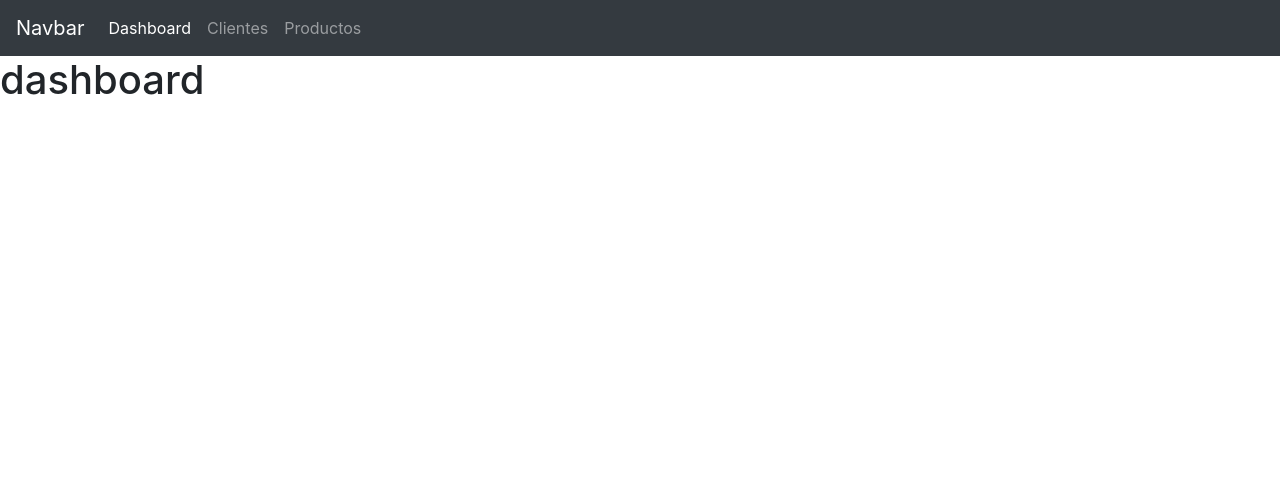
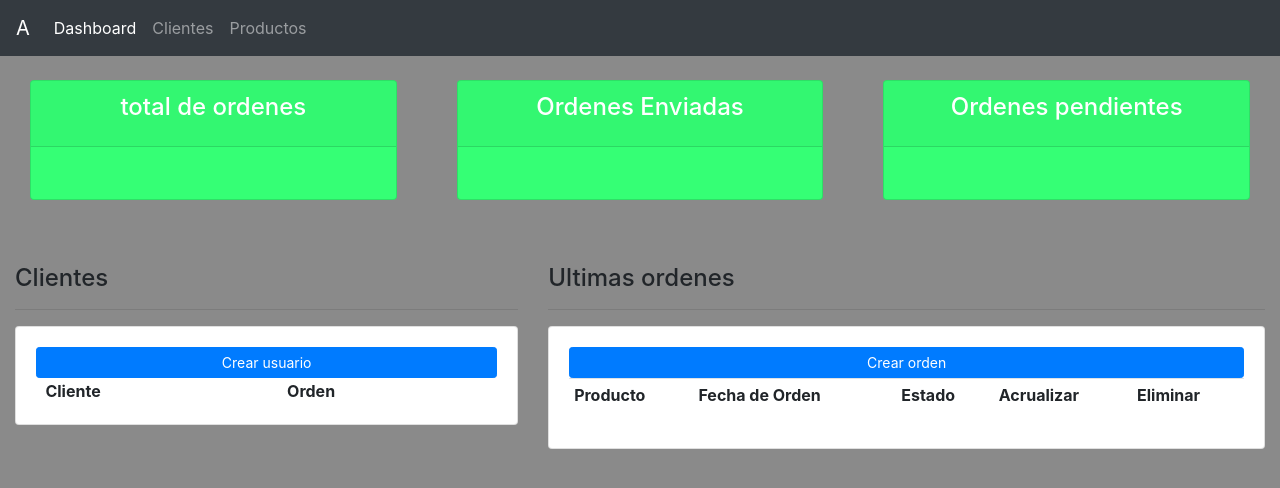
Before and after one commit to acuellodemoya/pedidos, a Django app: page / in a window 1280 px wide. Shown: the top 488 px of the page. Run offline with Django 3.2, Linux system fonts and the light colour scheme; lists and menus that the app fills with data are empty; some libraries are stand-ins or nearby versions.

Commit message:
Agregados los primeros templates

```diff
--- a/pedidos/settings.py
+++ b/pedidos/settings.py
@@ -121,3 +121,7 @@ USE_TZ = True
 # https://docs.djangoproject.com/en/3.1/howto/static-files/
 
 STATIC_URL = '/static/'
+
+STATICFILES_DIRS = [
+    BASE_DIR / "static",
+]
--- a/pedidos/urls.py
+++ b/pedidos/urls.py
@@ -15,9 +15,11 @@ Including another URLconf
 """
 from django.contrib import admin
 from django.urls import path
-from usuarios.views import home
+from usuarios.views import inicio, productos, clientes
 
 urlpatterns = [
     path('admin/', admin.site.urls),
-    path('', home, name='home'),
+    path('', inicio, name='inicio'),
+    path('productos/', productos, name='productos'),
+    path('clientes/', clientes, name='clientes'),
 ]
--- /dev/null
+++ b/static/css/main.css
@@ -0,0 +1,18 @@
+#logo{
+
+}
+
+body{
+    background-color: #8A8A8A;
+}
+
+#total-ordenes{
+    background-color: #35FF75;
+}
+
+#ordenes-enviadas{
+    background-color: #35FF75;
+}
+
+#ordenes-pendientes{
+    background-color: #35FF75
--- /dev/null
+++ b/templates/base/estado.html
@@ -0,0 +1,43 @@
+
+    <br>
+
+    <div class="row">
+        <div class="col">
+            <div class="col-md">
+                <div class="card text-center text-white mb-3" id="total-ordenes">
+                    <div class="card-header">
+                        <h4 class="card-title">total de ordenes</h4>
+                    </div>
+                    <div class="card-body">
+                        <h3 class="card-title"></h3>
+                    </div>
+                </div>
+            </div>
+        </div>
+
+        <div class="col">
+            <div class="col-md">
+                <div class="card text-center text-white mb-3" id="ordenes-enviadas">
+                    <div class="card-header">
+                        <h4 class="card-title">Ordenes Enviadas</h4>
+                    </div>
+                    <div class="card-body">
+                        <h3 class="card-title"></h3>
+                    </div>
+                </div>
+            </div>
+        </div>
+
+        <div class="col">
+            <div class="col-md">
+                <div class="card text-center text-white mb-3" id="ordenes-pendientes">
+                    <div class="card-header">
+                        <h4 class="card-title">Ordenes pendientes</h4>
+                    </div>
+                    <div class="card-body">
+                        <h3 class="card-title"></h3>
+                    </div>
+                </div>
+            </div>
+        </div>
+    </div>
--- a/templates/base/main.html
+++ b/templates/base/main.html
@@ -1,13 +1,18 @@
+{% load static %}
 <!DOCTYPE html>
 <html>
     <head>
+        <meta charset="utf-8" />
         <title>{% block titulo %}  {% endblock %}</title>
         <link rel="stylesheet" href="https://stackpath.bootstrapcdn.com/bootstrap/4.5.2/css/bootstrap.min.css">
+        <link rel="stylesheet" type="text/css" href="{% static 'css/main.css' %}">
     </head>
     <body>
         {% include 'base/navbar.html' %}
-        {% block content %}
-        {% endblock %}
+        <div class="container-fluid">
+            {% block content %}
+            {% endblock %}
+        </div>
     </body>
 
     <script src="https://code.jquery.com/jquery-3.6.0.min.js" integrity="sha256-/xUj+3OJU5yExlq6GSYGSHk7tPXikynS7ogEvDej/m4=" crossorigin="anonymous"></script>
--- a/templates/base/navbar.html
+++ b/templates/base/navbar.html
@@ -1,5 +1,5 @@
 <nav class="navbar navbar-expand-lg navbar-dark bg-dark">
-    <a class="navbar-brand" href="#">Navbar</a>
+    <a class="navbar-brand" href="#">A</a>
     <button class="navbar-toggler" type="button" data-toggle="collapse" data-target="#navbarNav" aria-controls="navbarNav" aria-expanded="false" aria-label="Toggle navigation">
       <span class="navbar-toggler-icon"></span>
     </button>
--- a/templates/dashboard.html
+++ b/templates/dashboard.html
@@ -2,5 +2,38 @@
 {% block titulo %} Dashboard {% endblock %}
 
 {% block content %}
-    <h1>dashboard</h1>
+    {% include 'base/estado.html' %}
+    <br><br>
+    <div class="row">
+        <div class="col-md-5">
+            <h4>Clientes</h4><hr>
+            <div class="card card-body">
+                <a class="btn btn-primary btn-sm btn-block" href="">Crear usuario</a>
+                <table class="tabla-sm">
+                    <tr>
+                        <th></th>
+                        <th>Cliente</th>
+                        <th>Orden</th>
+                    </tr>
+                </table>
+            </div>
+        </div>
+        <div class="col-md-7">
+            <h4>Ultimas ordenes</h4>
+            <hr>
+            <div class="card card-body">
+                <a class="btn btn-primary btn-sm btn-block" href="">Crear orden</a>
+                <table class="table table-sm">
+                    <tr>
+                        <th>Producto</th>
+                        <th>Fecha de Orden</th>
+                        <th>Estado</th>
+                        <th>Acrualizar</th>
+                        <th>Eliminar</th>
+                    </tr>
+
+                </table>
+            </div>
+        </div>
+    </div>
 {% endblock %}
--- a/usuarios/views.py
+++ b/usuarios/views.py
@@ -2,5 +2,11 @@ from django.shortcuts import render
 
 # Create your views here.
 
-def home(request):
+def inicio(request):
     return render(request, 'dashboard.html')
+
+def productos(request):
+    return render(request, 'productos.html')
+
+def clientes(request):
+    return render(request, 'clientes.html')
```
Also changed, not shown: templates/clientes.html (+61 -1 lines), templates/productos.html (+20 -1 lines).
